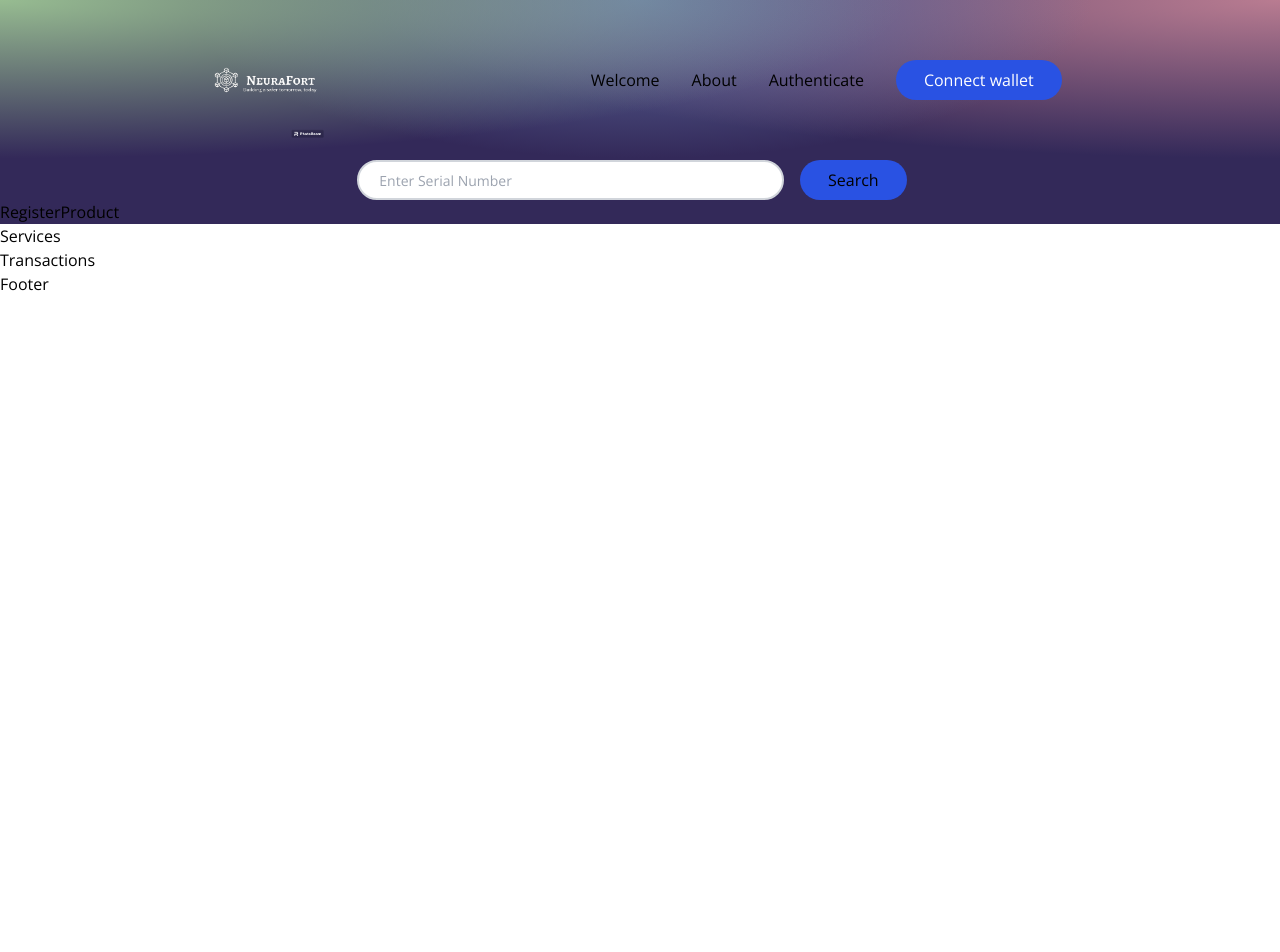
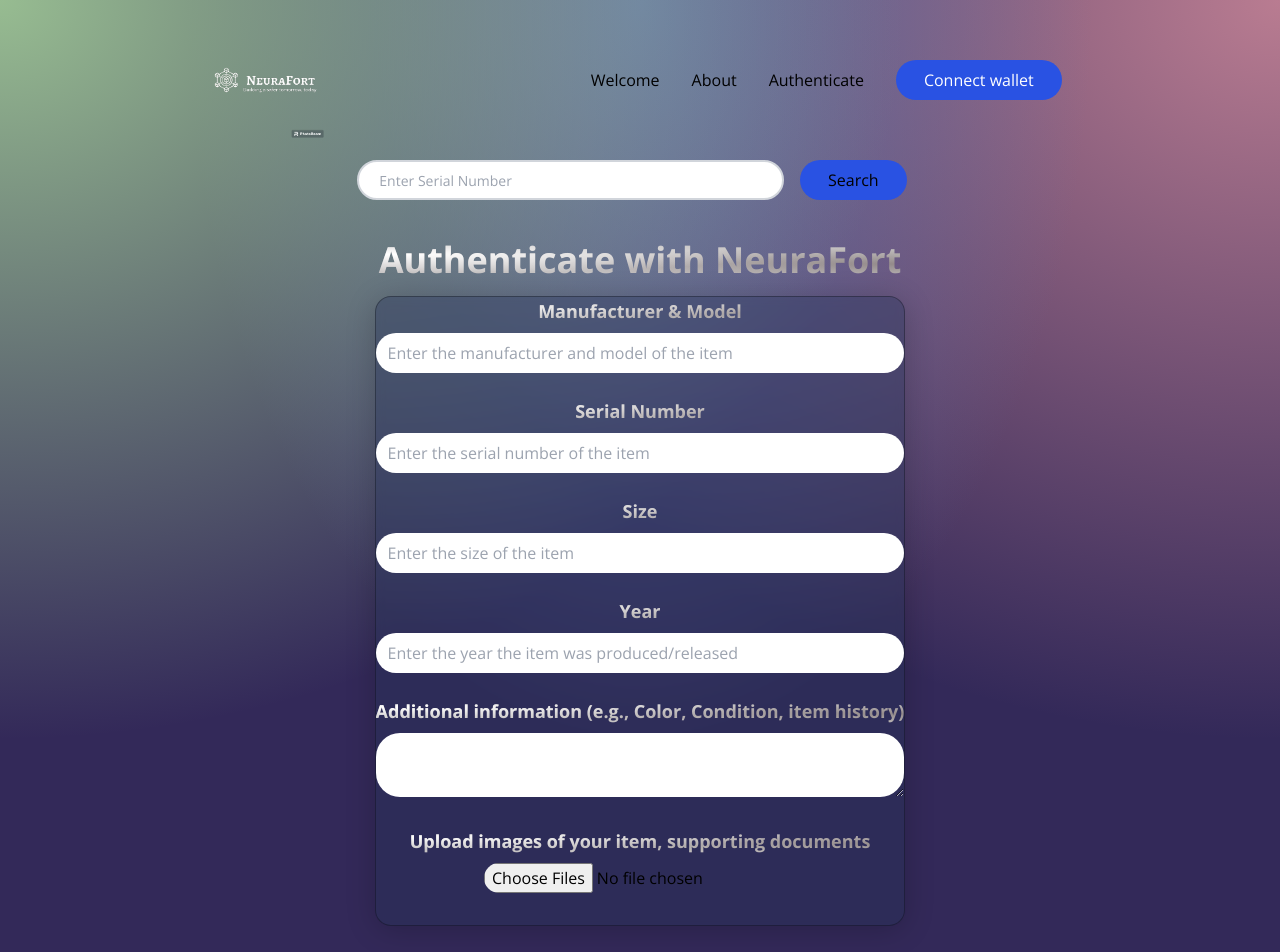
Before and after one commit to NeuraFort/neurafort.github.io, a React (Vite) app in the folder client/: page /Authenticate in a window 1280 px wide. Shown: the top 952 px of the page. Before the commit the page ends 800 px from the top, so only its background shows below. Built offline with nearby package versions, Linux system fonts and the light colour scheme.

Commit message:
added authentication page and connections

```diff
--- a/client/src/components/Navbar.jsx
+++ b/client/src/components/Navbar.jsx
@@ -22,12 +22,24 @@ const NavbarItem = ({ title, classProps }) => {
 const Navbar = () => {
     const [toggleMenu, setToggleMenu] = useState(false)
 
+    const handleClick = () => {
+        return(
+            <Link to={"/"}>
+
+            </Link>
+        );
+    }
+
     return (
         <nav className="w-full flex md:justify-center justify-between items-center p-4">
             <div className="md:flex-[0.5] flex-initial justify-center items-center">
-                <img src = {logo} alt = "logo" className = "w-32 cursor-pointer">
+                <Link to="/">
+                    <img src = {logo} alt = "logo" className = "w-32 cursor-pointer">
 
-                </img>
+
+                    </img>
+                </Link>
+
             </div>
             <ul className="text-white md:flex hidden list-none flex-row justify-between items-center flex-initial">
                 {["Welcome", "About","Authenticate"].map((item, index) => (
@@ -50,7 +62,7 @@ const Navbar = () => {
                         <li className="text-xl w-full my-2">
                             <AiOutlineClose onClick={() => setToggleMenu(false)} />
                         </li>
-                        {["Welcome", "About"].map((item, index) => (
+                        {["Welcome", "About","Authenticate"].map((item, index) => (
                         <NavbarItem  key={item+index} title={item} classProps="my-2 text-lg"/>
                 ))}
                     </ul>
--- a/client/src/components/RegisterProduct.jsx
+++ b/client/src/components/RegisterProduct.jsx
@@ -1,7 +1,131 @@
+import{ useState } from 'react';
+
 const RegisterProduct = () => {
-    return (
-        <h1>RegisterProduct</h1>
-    );
-}
+  const [productName, setProductName] = useState('');
+  const [productDescription, setProductDescription] = useState('');
+  const [images, setImages] = useState([]);
+
+  const handleProductNameChange = (e) => {
+    setProductName(e.target.value);
+  };
+
+  const handleProductDescriptionChange = (e) => {
+    setProductDescription(e.target.value);
+  };
+
+  const handleImageUpload = (e) => {
+    const uploadedImages = Array.from(e.target.files);
+    setImages(uploadedImages);
+  };
+
+  const handleSubmit = (e) => {
+    e.preventDefault();
+    // Perform product registration logic here
+    // You can access the product name, description, and images from the state
+    // and send them to the server or perform any other necessary actions
+    console.log('Product Name:', productName);
+    console.log('Product Description:', productDescription);
+    console.log('Images:', images);
+  };
+
+  return (
+    <div className="container mx-auto py-10">
+      <div className="max-w-3xl mx-auto text-center">
+        <h1 className="text-4xl font-bold mb-4 text-gradient">Authenticate with NeuraFort</h1>
+        <form onSubmit={handleSubmit}>
+            <div className="blue-glassmorphism">
+                <div className="mb-6">
+                    <label htmlFor="productName" className="block text-lg font-bold text-gradient mb-2">Manufacturer & Model</label>
+                    <input
+                    type="text"
+                    id="productName"
+                    value={productName}
+                    onChange={handleProductNameChange}
+                    className="w-full rounded-3xl border-gray-300 px-3 py-2 focus:outline-none focus:border-blue-500"
+                    placeholder="Enter the manufacturer and model of the item"
+                    required
+                    />
+                </div>
+                <div className="mb-6">
+                    <label htmlFor="serialNumber" className="block text-lg font-bold text-gradient mb-2">Serial Number</label>
+                    <input
+                    type="text"
+                    id="serialNumber"
+                    value={productName}
+                    onChange={handleProductNameChange}
+                    className="w-full rounded-3xl border-gray-300 px-3 py-2 focus:outline-none focus:border-blue-500"
+                    placeholder="Enter the serial number of the item"
+                    required
+                    />
+                </div>
+                <div className="mb-6">
+                    <label htmlFor="size" className="block text-lg font-bold text-gradient mb-2">Size</label>
+                    <input
+                    type="text"
+                    id="size"
+                    value={productName}
+                    onChange={handleProductNameChange}
+                    className="w-full rounded-3xl border-gray-300 px-3 py-2 focus:outline-none focus:border-blue-500"
+                    placeholder="Enter the size of the item"
+                    required
+                    />
+                </div>
+                <div className="mb-6">
+                    <label htmlFor="year" className="block text-lg font-bold text-gradient mb-2">Year</label>
+                    <input
+                    type="text"
+                    id="year"
+                    value={productName}
+                    onChange={handleProductNameChange}
+                    className="w-full rounded-3xl border-gray-300 px-3 py-2 focus:outline-none focus:border-blue-500"
+                    placeholder="Enter the year the item was produced/released"
+                    required
+                    />
+                </div>
+                <div className="mb-6">
+                    <label htmlFor="productDescription" className="block text-lg font-bold text-gradient mb-2">Additional information (e.g., Color, Condition, item history)</label>
+                    <textarea
+                    id="productDescription"
+                    value={productDescription}
+                    onChange={handleProductDescriptionChange}
+                    className="w-full rounded-3xl border-gray-300 px-3 py-2 focus:outline-none focus:border-blue-500"
+                    required
+                    ></textarea>
+                </div>
+                <div className="mb-6">
+                    <label htmlFor="imageUpload" className="block text-lg font-bold text-gradient mb-2">Upload images of your item, supporting documents</label>
+                    <input
+                    type="file"
+                    id="imageUpload"
+                    onChange={handleImageUpload}
+                    className="mb-2 rounded-3xl"
+                    multiple
+                    accept="image/*"
+                    required
+                    />
+                    {images.length > 0 && (
+                    <div>
+                        <h3>Selected Images:</h3>
+                        {images.map((image, index) => (
+                        <div key={index}>
+                            <img src={URL.createObjectURL(image)} alt={`Image ${index + 1}`} className="w-20 h-20 object-cover mr-2" />
+                        </div>
+                        ))}
+                    </div>
+                    )}
+                </div>
+
+            </div>
+
+          <div className="mt-10">
+            <button type="submit" className=" bg-[#2952e3] py-2 px-7 mx-4 rounded-full cursor-pointer hover:bg-[#2546bd]">Register Product</button>
+          </div>
+
+
+        </form>
+      </div>
+    </div>
+  );
+};
 
 export default RegisterProduct;
--- a/client/src/components/Welcome.jsx
+++ b/client/src/components/Welcome.jsx
@@ -2,15 +2,13 @@ import { AiFillPlayCircle } from "react-icons/ai";
 import { SiEthereum } from 'react-icons/si';
 import{ BsInfoCircle } from 'react-icons/bs';
 import { IoMdOpen } from "react-icons/io";
+import { Link } from "react-router-dom";
 
 
 const Welcome = () => {
 
     const commonStyles = "min-h-[70px] sm:px-0 px-2 sm:min-w-[120px] flex justify-center items-center border-[0.5px] border-gray-400 text-sm font-light text-white";
 
-    const connectWallet = () => {
-
-    }
     return (
         <div className="flex w-full justify-center">
             <div className="flex md:flex-row flex-col items-strart justify-between md:p-20 py-12 px-4 ">
@@ -21,16 +19,14 @@ const Welcome = () => {
                     <p className ="text-left mt-5 text-white font-light md:w-9/12 w-11/12 text-base">
                         Generate an authenticity report
                     </p>
-                    <button
-                        type="button"
-                        onClick={connectWallet}
-                        className="flex flex-row justify-center items-center my-5 bg-[#2952e3] p-3 rounded-full cursor-pointer hover:bg-[#3546eb] "
-                    >
+                    <Link
+                        to="/Authenticate"
+                        className="flex flex-row justify-center items-center my-5 bg-[#2952e3] p-3 rounded-full cursor-pointer hover:bg-[#3546eb] ">
                         <p className="text-white text-base font-semibold ">
                             Start Now
                         </p>
                         <IoMdOpen/>
-                    </button>
+                    </Link>
                     <div className="grid sm:grid-cols-3 grid-cols-2  w-full mt-10">
                         <div className={`rounded-tl-2xl ${commonStyles}`}>
                             Reliability
```
Also changed, not shown: 1 other file (tests, documents, lock files or other folders).
